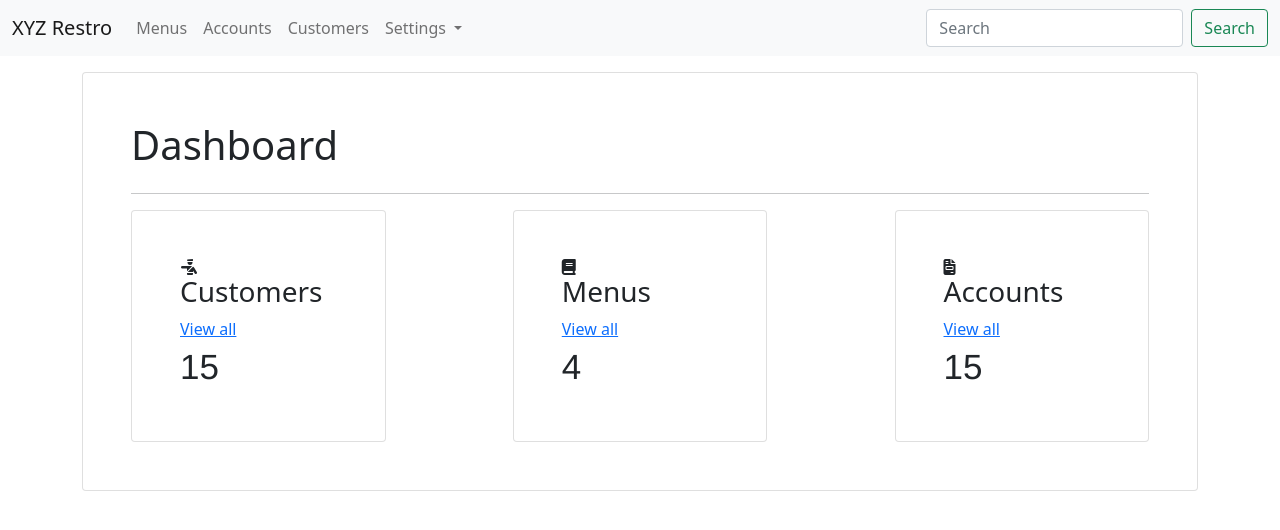
After one commit to Nirbha1y/restro_menu_project, a Django app: page / in a window 1280 px wide. The commit adds this page. Shown: the top 530 px of the page. Run offline with Django 4.2, Linux system fonts and the light colour scheme; data comes from the database, SQL or seed files in the repository; both versions use the stored data as it was after the commit.

Commit message:
updated with dashboard along user alert

```diff
--- a/project_restro_menu/app_accounts/urls.py
+++ b/project_restro_menu/app_accounts/urls.py
@@ -1,12 +1,11 @@
 from django.urls import path
-from app_accounts.views import LoginView, RegisterView,LogoutView
+from app_accounts.views import LoginView, RegisterView,LogoutView , DashboardView
 
 
 urlpatterns =[
 
     path('login/',LoginView.as_view(),name='login'),
-    path('logout/',LoginView.as_view(),name='logout'),
-    path('register/', RegisterView.as_view(),name='register')
-
-
+    path('logout/',LogoutView.as_view(),name='logout'),
+    path('register/', RegisterView.as_view(),name='register'),
+    path('',DashboardView.as_view(),name='dashboard')
 ]
--- a/project_restro_menu/app_accounts/views.py
+++ b/project_restro_menu/app_accounts/views.py
@@ -3,12 +3,24 @@ from django.contrib.auth.models import User
 from django.contrib.auth import login,logout,authenticate
 from django.views import View
 from django.contrib import auth
+from django.contrib import messages
+from app_menus.models import Menu
+from django.db.models import Count
 
 # Create your views here.
 # login ra register lai hamle authenticate garna rakeko ho
+class DashboardView(View):
+    def get(self,request):
+        menu_total = Menu.objects.aggregate(Count("id"))
+        context = {"menu_total" : menu_total.get('id__count')}
+        return render(request,"dashboard.html", context)
+
+
+
 class LogoutView(View):
     def get(self,request):
         logout(request)
+        messages.success(request, "You are logged out..")
         return redirect('login')
 
 
@@ -26,7 +38,9 @@ class LoginView(View):
 
         if user is not None:
             login(request, user)
+            messages.success(request, "Login Successfully")
             return redirect('menu-list')
+        messages.success(request, "Login failed")
         return redirect('login')
 
 class RegisterView(View):
--- a/project_restro_menu/templates/accounts/login.html
+++ b/project_restro_menu/templates/accounts/login.html
@@ -12,6 +12,7 @@
     </head>
     <body>
         <div class="container">
+            {% include 'partials/_message.html' %}
             <div class="card p-5 mt-2">
                 <h1>Login with your account</h1>
                 <hr>
--- /dev/null
+++ b/project_restro_menu/templates/dashboard.html
@@ -0,0 +1,46 @@
+{% extends 'layouts/master.html' %}
+
+{% block title %}
+Restro | Dashboard
+{% endblock %}
+
+{% block custom_css %}
+<link rel="stylesheet" href="https://cdnjs.cloudflare.com/ajax/libs/font-awesome/6.4.0/css/all.min.css" integrity="sha512-iecdLmaskl7CVkqkXNQ/ZH/XLlvWZOJyj7Yy7tcenmpD1ypASozpmT/E0iPtmFIB46ZmdtAc9eNBvH0H/ZpiBw==" crossorigin="anonymous" referrerpolicy="no-referrer" />
+
+<style>
+    .count {
+        position: relative;
+        z-index: 1;
+        font-size: 35px;
+        font-family: 'Franklin Gothic Medium', 'Arial Narrow', Arial, sans-serif;
+    }
+</style>
+
+
+{% endblock %}
+
+{% block content %}
+<div class="container">
+    <div class="card p-5 mt-3">
+        <h1>Dashboard</h1>
+        <hr>
+        <div class="d-flex flex-row justify-content-between">
+            <div class="card p-5 w-25">
+                <i class="fa-sharp fa-solid fa-person-military-pointing"></i> <h3>Customers</h3>
+                <a href="{% url 'menu-list' %}">View all</a>
+                <span class="count">15</span>
+            </div>
+            <div class="card p-5 w-25">
+                <i class="fa-solid fa-book"></i></i> <h3>Menus</h3>
+                <a href="{% url 'menu-list' %}">View all</a>
+                <span class="count">{{ menu_total }} </span>
+            </div>
+            <div class="card p-5 w-25">
+                <i class="fa-solid fa-file-invoice"></i> <h3>Accounts</h3>
+                <a href="{% url 'menu-list' %}">View all</a>
+                <span class="count">15</span>
+            </div>
+        </div>
+    </div>
+</div>
+{% endblock %}
--- a/project_restro_menu/templates/menus/list_menu.html
+++ b/project_restro_menu/templates/menus/list_menu.html
@@ -4,6 +4,8 @@ MENUS |List
 {%endblock%}
 {%block content %}
     <div class="container">
+        {%  include 'partials/_message.html' %}
+
         <div class="card p-3 mt-3">
           <a href="{% url 'menu-add' %}" class ="btn btn-sm btn-primary mb-3 mt-3">Add New Menu</a>
           <div class="card-header">
```
Also changed, not shown: project_restro_menu/project_restro_menu/settings.py (+7 -0 lines), project_restro_menu/templates/partials/_message.html (added, +10 -0 lines), project_restro_menu/db.sqlite3.
